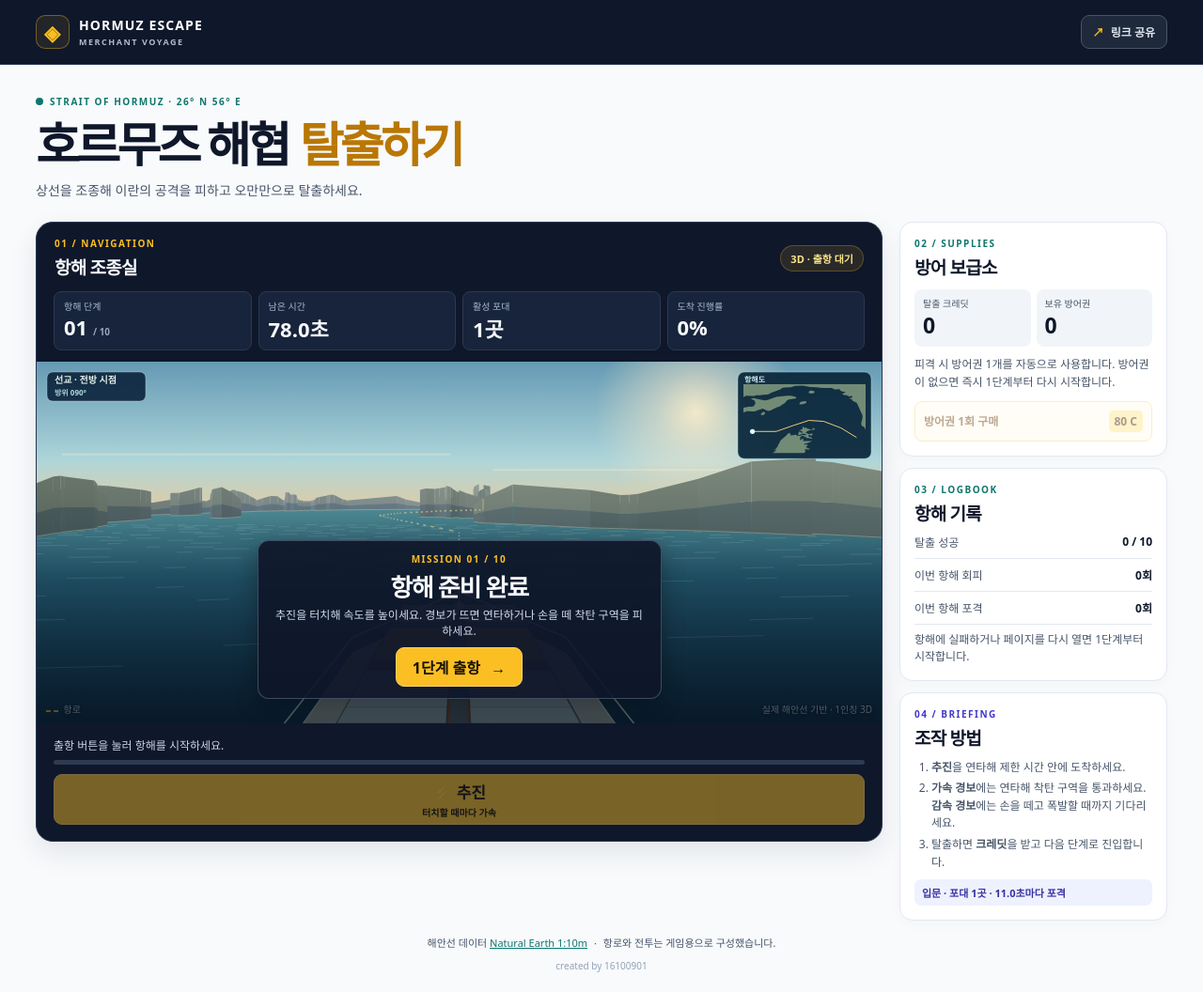
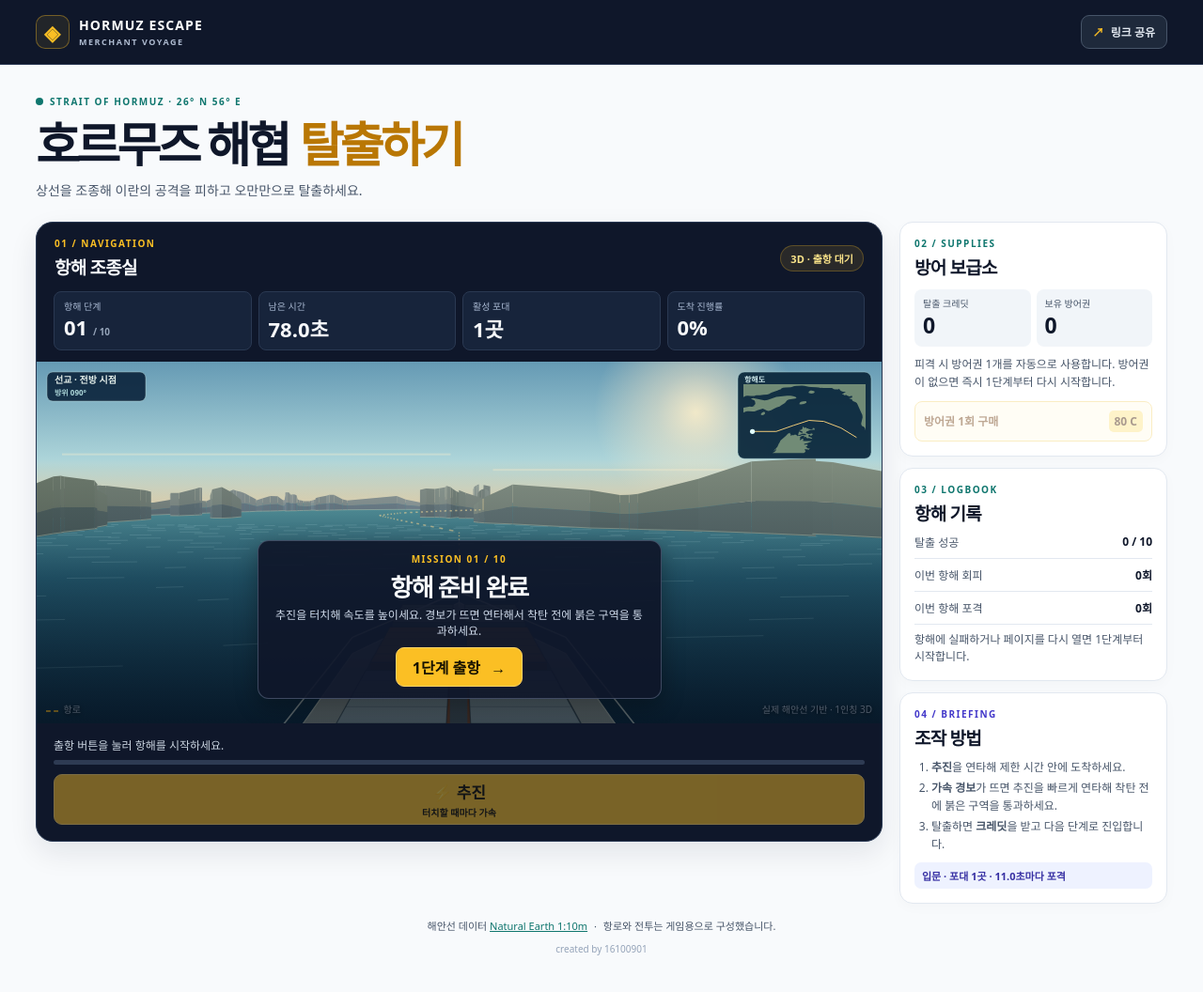
Before and after one commit to heewon-yu/dailyfoodfighter, a Jekyll site: the page games/hormuz/index.html, which Jekyll copies as it is, in a window 1280 px wide. Shown: the whole page at 94% size. Built offline with Jekyll 4.4.1, drawn with Linux system fonts in a browser that asks for light colours; part of the change alters nothing that is shown.

Commit message:
Use only acceleration warnings in Hormuz Escape

```diff
--- a/games/hormuz/engine.js
+++ b/games/hormuz/engine.js
@@ -29,7 +29,7 @@ const Escape = (() => {
     const config = difficulty(stage);
     return {
       stage, config, time: config.time, progress: 0, power: 0,
-      attack: null, impact: null, launched: 0, dodges: 0, lastAttackBoost: false,
+      attack: null, impact: null, launched: 0, dodges: 0,
       nextIn: 7 - (stage - 1) * 0.35,
       lastTap: -Infinity, status: 'ready', notice: '출항 버튼을 눌러 항해를 시작하세요.',
     };
@@ -48,15 +48,14 @@ const Escape = (() => {
     return true;
   }
 
-  function projectedArrival(voyage, startTapping, stopTapping = Infinity) {
+  function projectedArrival(voyage, startTapping) {
     const {warning, drain, gain} = voyage.config;
     let progress = voyage.progress;
     let power = voyage.power;
     let nextTap = startTapping;
     const step = warning / 100;
     for (let frame = 0; frame < 100; frame++) {
-      const time = frame * step;
-      if (time >= nextTap && time < stopTapping) {
+      if (frame * step >= nextTap) {
         power = Math.min(1, power + gain);
         nextTap += 0.18;
       }
@@ -66,24 +65,23 @@ const Escape = (() => {
     return progress;
   }
 
-  function planAttack(voyage, random) {
+  function planAttack(voyage) {
     const {stage, config, launched} = voyage;
-    const boost = stage < 3 || !voyage.lastAttackBoost || (stage >= 7 && random() < 0.42);
-    // Keep a response window even when the player was already tapping as the warning appeared.
-    const slow = boost ? projectedArrival(voyage, Infinity) : projectedArrival(voyage, 0, 0.56);
-    const fast = projectedArrival(voyage, boost ? 0.56 : 0);
+    // Allow time for the player to see the warning before beginning to tap.
+    const slow = projectedArrival(voyage, Infinity);
+    const fast = projectedArrival(voyage, 0.56);
     const width = (fast - slow) * (0.48 + (stage - 1) * 0.022);
-    const start = boost ? slow - 0.021 : fast - width;
-    const end = boost ? slow + width : fast + 0.021;
+    const start = slow - 0.021;
+    const end = slow + width;
     const shellCount = stage >= 9 ? 3 : stage >= 5 ? 2 : 1;
     const shots = Array.from({length: shellCount}, (_, index) => ({
       battery: (launched + index) % stage,
       target: start + (end - start) * (index + 1) / (shellCount + 1),
     }));
-    return {boost, start, end, shots, remaining: config.warning, total: config.warning};
+    return {start, end, shots, remaining: config.warning, total: config.warning};
   }
 
-  function tick(voyage, run, dt, random = Math.random) {
+  function tick(voyage, run, dt) {
     if (voyage.status !== 'sailing') return;
     const {config} = voyage;
     voyage.time = Math.max(0, voyage.time - dt);
@@ -125,8 +123,7 @@ const Escape = (() => {
     }
 
     if (!voyage.attack && voyage.nextIn <= 0 && voyage.time > config.warning && voyage.progress < 0.97) {
-      voyage.attack = planAttack(voyage, random);
-      voyage.lastAttackBoost = voyage.attack.boost;
+      voyage.attack = planAttack(voyage);
       voyage.nextIn += config.interval;
       voyage.launched++;
     }
--- a/games/hormuz/game.css
+++ b/games/hormuz/game.css
@@ -51,7 +51,6 @@ h2{font-size:19px;letter-spacing:-.04em;margin-top:4px}
 #power{height:100%;width:0;background:linear-gradient(90deg,#0f766e,#2dd4bf,#fbbf24)}
 .controls{display:grid;user-select:none}
 .controls button{min-height:54px}
-.gold.thrust.brake{background:#6f292a;border-color:#fa9490;color:#fff3e9}
 .thrust b,.thrust small{display:block}.thrust b{font-size:17px}.thrust small{font-size:10px;margin-top:2px}
 aside{display:grid;gap:12px}
 .card{background:white;border:1px solid var(--line);border-radius:14px;padding:15px;box-shadow:0 4px 14px #0f172a06}
--- a/games/hormuz/game.js
+++ b/games/hormuz/game.js
@@ -44,9 +44,7 @@ function render(now = performance.now()) {
   byId('overlay').hidden = sailing;
 
   const danger = sailing && attack;
-  const message = danger
-    ? attack.boost ? '⚠ 가속 경보 · 연타해서 착탄 구역을 통과하세요!' : '⚠ 감속 경보 · 터치를 멈추고 기다리세요!'
-    : voyage.notice;
+  const message = danger ? '⚠ 가속 경보 · 연타해서 착탄 구역을 통과하세요!' : voyage.notice;
   setText('alert', message);
   alert.classList.toggle('danger', Boolean(danger));
   let timer = '';
@@ -55,8 +53,7 @@ function render(now = performance.now()) {
   else if (sailing && voyage.time > config.warning) timer = `다음 포격 ${Math.max(0, voyage.nextIn).toFixed(1)}초`;
   setText('shot-clock', timer);
   shotClock.classList.toggle('danger', Boolean(danger));
-  thrust.classList.toggle('brake', Boolean(danger && !attack.boost));
-  setText('thrust-hint', danger ? attack.boost ? '지금 연타해서 통과' : '지금 터치를 멈추세요' : '터치할 때마다 가속');
+  setText('thrust-hint', danger ? '지금 연타해서 통과' : '터치할 때마다 가속');
   scene.draw(voyage, now);
 }
 
--- a/games/hormuz/index.html
+++ b/games/hormuz/index.html
@@ -7,11 +7,11 @@
   <meta name="theme-color" content="#0f172a">
   <meta name="description" content="실제 호르무즈 해협을 3D로 구현한 10단계 상선 탈출 웹게임">
   <title>호르무즈 해협 탈출하기</title>
-  <link rel="stylesheet" href="./game.css?v=2">
+  <link rel="stylesheet" href="./game.css?v=4">
   <script defer src="./coast.js"></script>
-  <script defer src="./engine.js?v=2"></script>
-  <script defer src="./scene.js?v=3"></script>
-  <script defer src="./game.js?v=2"></script>
+  <script defer src="./engine.js?v=4"></script>
+  <script defer src="./scene.js?v=4"></script>
+  <script defer src="./game.js?v=4"></script>
 </head>
 <body>
   <header class="top">
@@ -45,7 +45,7 @@
             <div class="overlay-card">
               <div class="kicker" id="mission">MISSION 01 / 10</div>
               <h3 id="result-title">항해 준비 완료</h3>
-              <p id="result-detail">추진을 터치해 속도를 높이세요. 경보가 뜨면 연타하거나 손을 떼 착탄 구역을 피하세요.</p>
+              <p id="result-detail">추진을 터치해 속도를 높이세요. 경보가 뜨면 연타해서 착탄 전에 붉은 구역을 통과하세요.</p>
               <button class="gold" id="launch" type="button">1단계 출항 <span aria-hidden="true">→</span></button>
             </div>
           </div>
@@ -79,7 +79,7 @@
           <div class="kicker">04 / BRIEFING</div><h2>조작 방법</h2>
           <ol>
             <li><strong>추진</strong>을 연타해 제한 시간 안에 도착하세요.</li>
-            <li><strong>가속 경보</strong>에는 연타해 착탄 구역을 통과하세요. <strong>감속 경보</strong>에는 손을 떼고 폭발할 때까지 기다리세요.</li>
+            <li><strong>가속 경보</strong>가 뜨면 추진을 빠르게 연타해 착탄 전에 붉은 구역을 통과하세요.</li>
             <li>탈출하면 <strong>크레딧</strong>을 받고 다음 단계로 진입합니다.</li>
           </ol>
           <div class="difficulty" id="difficulty"></div>
--- a/games/hormuz/scene.js
+++ b/games/hormuz/scene.js
@@ -339,11 +339,11 @@ function createScene(canvas) {
     text('선교 · 전방 시점', 19, 20, 10, '#e4efea', 'left');
     text(`방위 ${String(course).padStart(3, '0')}°`, 19, 34, 8, '#acd6d9', 'left');
     if (voyage.attack) {
-      const {boost, remaining} = voyage.attack;
+      const {remaining} = voyage.attack;
       const w = width < 500 ? 141 : 164;
       const y = width < 500 ? 82 : 18;
       box((width - w) / 2, y, w, 28, 6, '#642626ef', '#ffc498');
-      text(`${boost ? '가속' : '감속'} 경보  ·  착탄 ${remaining.toFixed(1)}초`, width / 2, y + 14, 11, '#fff0d5');
+      text(`가속 경보  ·  착탄 ${remaining.toFixed(1)}초`, width / 2, y + 14, 11, '#fff0d5');
     }
     drawChart(voyage);
   }
```
